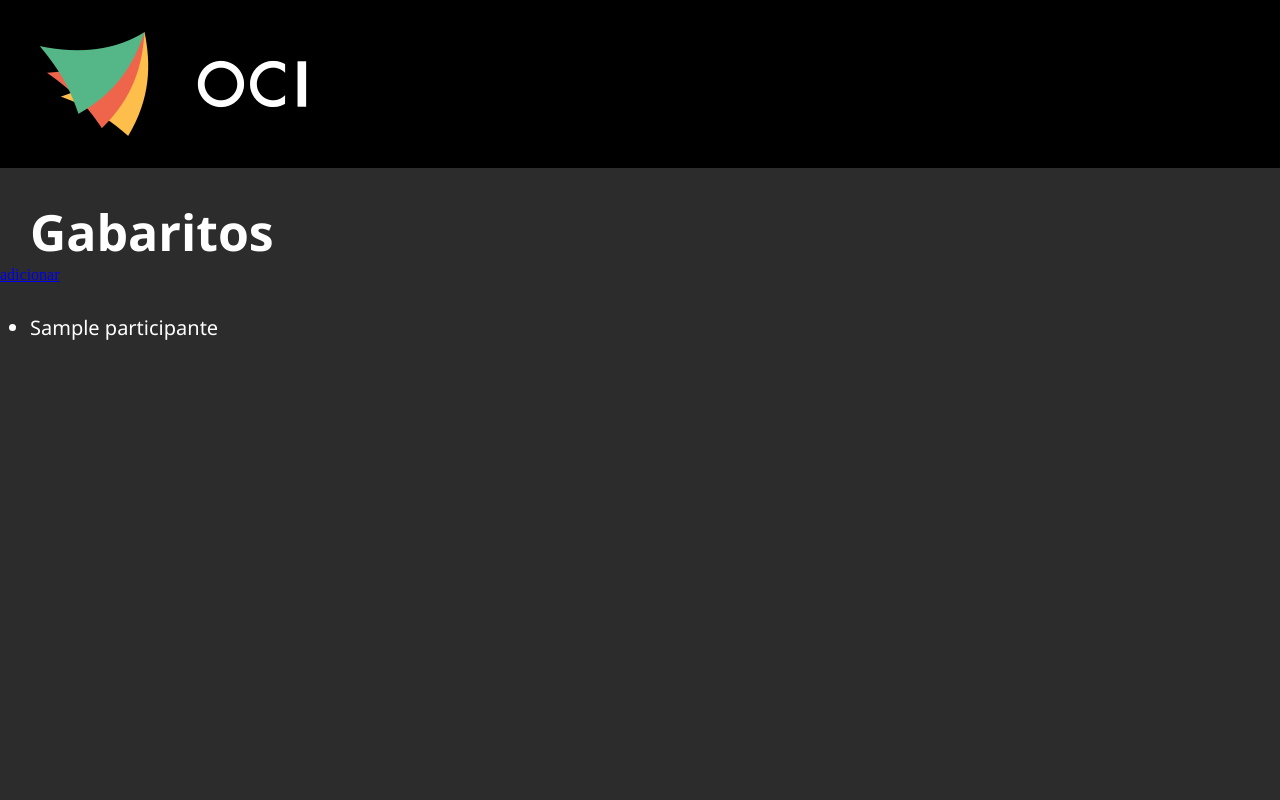
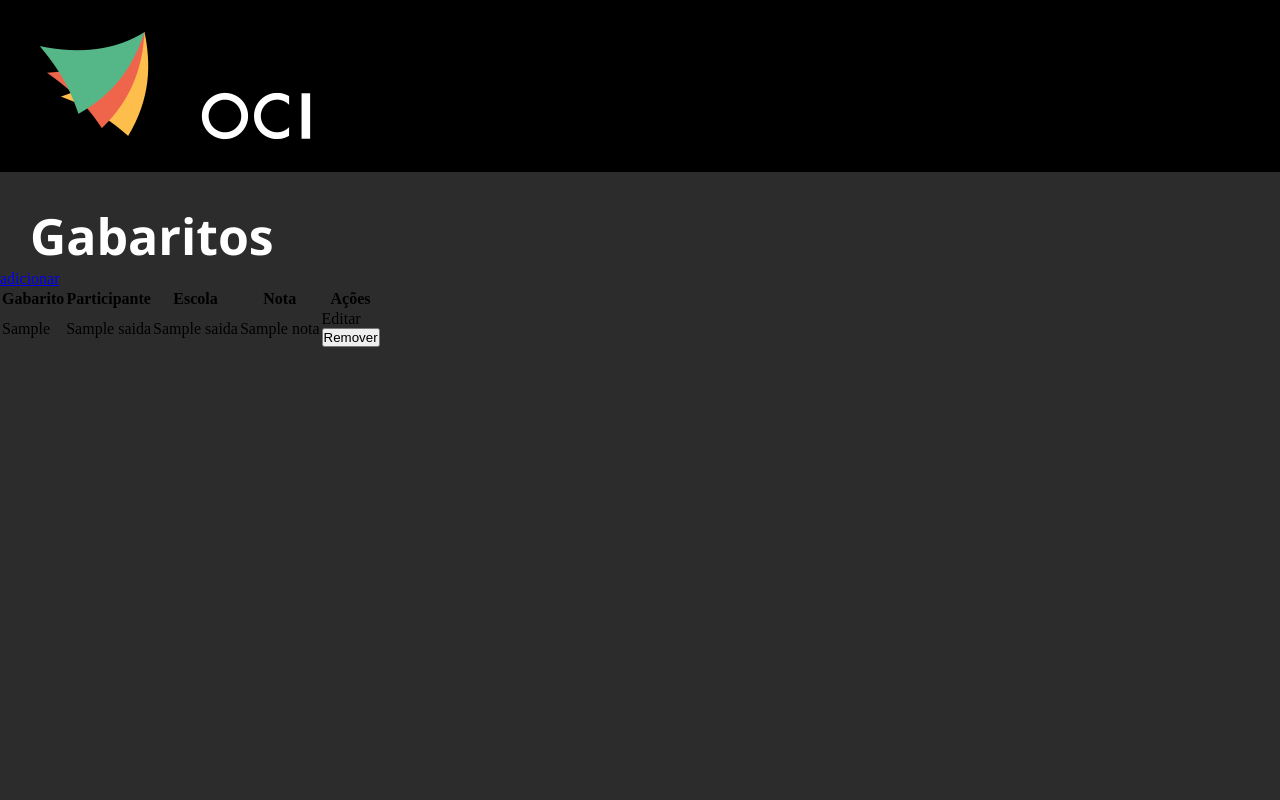
Before and after one commit to Iwakura9/Lagostinha, a Django app: template Lagostinha/gabaritos/templates/gabaritos/index.html in a window 1280 px wide. Run offline with Django 5.2, Linux system fonts and the light colour scheme; tables that the repository leaves empty hold one stand-in row (values such as "Sample post"); the template is opened without the code that fills it: values that come from a table or form of the project are taken from there, most other values are stand-ins (such as "Sample title", 1, 10 or a date in 2020); parts of the project's set-up code (start-up, migrations or seed data) failed here and were passed over.

Commit message:
Update index.html

```diff
--- a/Lagostinha/gabaritos/templates/gabaritos/index.html
+++ b/Lagostinha/gabaritos/templates/gabaritos/index.html
@@ -7,20 +7,55 @@
         <title>OCI - Gabaritos</title>
         <link rel="stylesheet" href="{% static 'gabaritos/styles.css' %}">
     </head>
-    <body>
-        <header>
-            <img src="{% static 'gabaritos/img/oci-velas.png' %}" alt="Logo OCI">
-            <img src="{% static 'gabaritos/img/oci-letras.png' %}" alt="texto OCI">
+    <body class="pagina-gabaritos">
+
+        <header class="head-gabaritos">
+            <div class="logo">
+                <img class="logo-img" src="{% static 'gabaritos/img/oci-velas.png' %}" alt="Logo OCI">
+                <img class="logo-txt" src="{% static 'gabaritos/img/oci-letras.png' %}" alt="texto OCI">
+            </div>
         </header>
-        <main>
-            <h1> Gabaritos </h1>
-            <a href="{% url 'add' %}">adicionar</a>
-            <ul>
-                {% for participante in participantes %}
-                    <li> {{ participante.nome }} </li>
-                    <!--falta ainda os botões de editar e remover-->
-                {% endfor %}
-            </ul>
+
+        <main class="main-gabaritos">
+            <div class="main-superior">
+                <h1 class="titulo"> Gabaritos </h1>
+                <a class="btn btn-add" href="{% url 'add' %}">adicionar</a>
+            </div>
+
+            <div class="main-inferior">
+                <table class="tasbela">
+                    <thead class="tabela-head">
+                        <tr>
+                            <th class="col-gabarito">Gabarito</th>
+                            <th class="col-participante">Participante</th>
+                            <th class="col-escola">Escola</th>
+                            <th class="col-nota">Nota</th>
+                            <th class="col-acoes">Ações</th>
+                        </tr>
+                    </thead>
+
+                    <tbody class="tabela-body">
+                        {% for saida in saidas %}
+                            <tr>
+                                <td class="cell-gabarito"> {{ saida.id_prova }}</td>
+                                <td class="cell-participante">{{ saida.nome_part }}</td>
+                                <td class="cell-escola">{{ saida.nome_escola }}</td>
+                                <td class="cell-nota">{{ saida.nota }}</td>
+                                <td class="cell-acoes">
+                                    <a class="btn btn-edit">Editar</a>
+                                    <form method="post" action="{% url 'remove' %}">
+                                        {% csrf_token %}
+
+                                        <input type="hidden" name="leitura-id" value="{{ saida.id }}">
+                                        <button class="btn btn-del">Remover</button>
+                                    </form>
+                                </td>
+                            </tr>
+
+                        {% endfor %}
+                    </tbody>
+                </table>
+            </div>
         </main>
     </body>
 </html>
```
